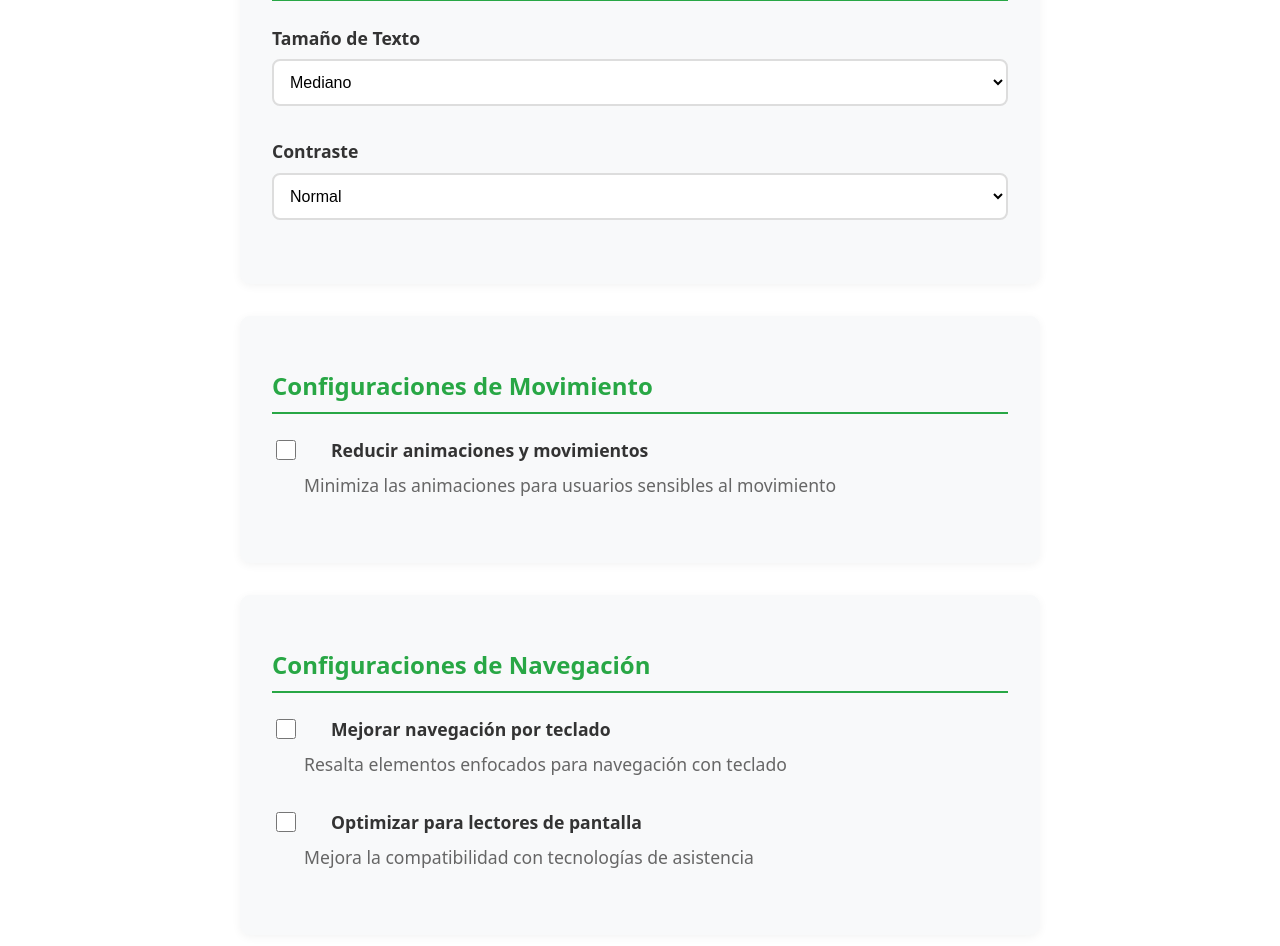
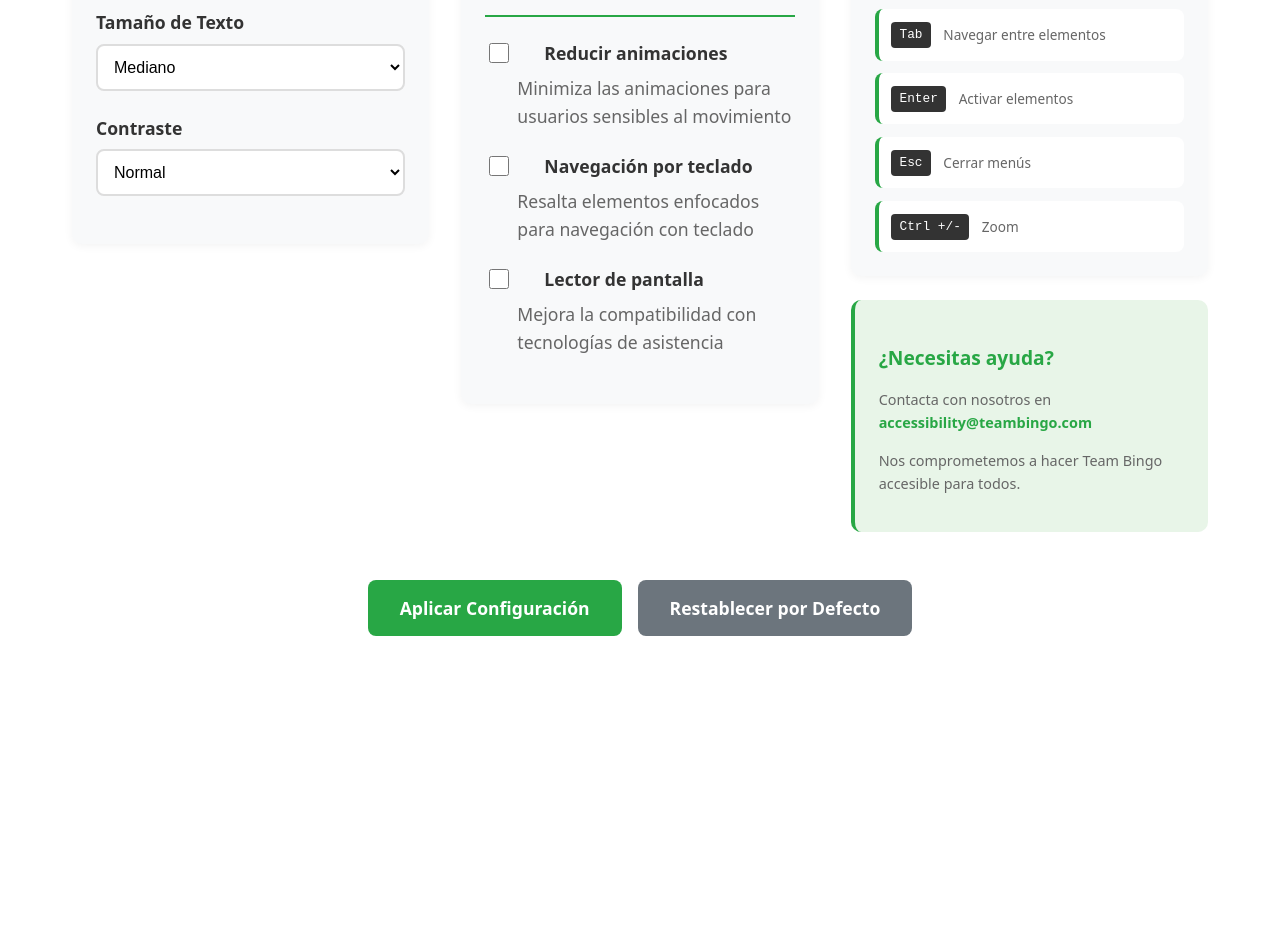
Before and after one commit to candeladavila/Team-Bingo, a React (Vite) app in the folder client/: page /accessibility in a window 1280 px wide. Shown: the part 486-1432 px from the top of the page. After the commit the page ends 1234 px from the top, so only its background shows below. Built offline with nearby package versions, Linux system fonts and the light colour scheme.

Commit message:
changed display of the configuration page

```diff
--- a/client/src/pages/AccessibilityConfiguration.css
+++ b/client/src/pages/AccessibilityConfiguration.css
@@ -19,28 +19,41 @@
 }
 
 .accessibility-content {
-  max-width: 800px;
+  max-width: 1400px;
   margin: 0 auto;
+}
+
+.three-column-layout {
+  display: grid;
+  grid-template-columns: 1fr 1fr 1fr;
+  gap: 2rem;
+  margin-bottom: 3rem;
+}
+
+.config-column {
+  display: flex;
+  flex-direction: column;
+  gap: 1.5rem;
 }
 
 .config-section {
   background: #f8f9fa;
-  padding: 2rem;
+  padding: 1.5rem;
   border-radius: 10px;
-  margin-bottom: 2rem;
   box-shadow: 0 2px 10px rgba(0, 0, 0, 0.05);
+  height: fit-content;
 }
 
 .config-section h2 {
   color: #28a745;
-  font-size: 1.5rem;
+  font-size: 1.3rem;
   margin-bottom: 1.5rem;
   border-bottom: 2px solid #28a745;
   padding-bottom: 0.5rem;
 }
 
 .config-group {
-  margin-bottom: 2rem;
+  margin-bottom: 1.5rem;
 }
 
 .config-label {
@@ -96,17 +109,17 @@
   font-weight: normal;
 }
 
-.shortcuts-grid {
-  display: grid;
-  grid-template-columns: repeat(auto-fit, minmax(250px, 1fr));
-  gap: 1rem;
+.shortcuts-list {
+  display: flex;
+  flex-direction: column;
+  gap: 0.8rem;
 }
 
 .shortcut-item {
   display: flex;
   align-items: center;
-  gap: 1rem;
-  padding: 1rem;
+  gap: 0.8rem;
+  padding: 0.8rem;
   background: white;
   border-radius: 8px;
   border-left: 4px solid #28a745;
@@ -115,17 +128,17 @@
 .shortcut-key {
   background: #333;
   color: white;
-  padding: 0.3rem 0.6rem;
+  padding: 0.2rem 0.5rem;
   border-radius: 4px;
   font-family: monospace;
-  font-size: 0.9rem;
+  font-size: 0.8rem;
   white-space: nowrap;
   min-width: fit-content;
 }
 
 .shortcut-description {
   color: #666;
-  font-size: 0.95rem;
+  font-size: 0.85rem;
 }
 
 .config-actions {
@@ -170,21 +183,22 @@
 
 .accessibility-info {
   background: #e8f5e8;
-  padding: 2rem;
+  padding: 1.5rem;
   border-radius: 10px;
   border-left: 4px solid #28a745;
 }
 
-.accessibility-info h2 {
+.accessibility-info h3 {
   color: #28a745;
-  font-size: 1.5rem;
+  font-size: 1.2rem;
   margin-bottom: 1rem;
 }
 
 .accessibility-info p {
   color: #333;
-  line-height: 1.6;
-  margin-bottom: 1rem;
+  line-height: 1.5;
+  margin-bottom: 0.8rem;
+  font-size: 0.9rem;
 }
 
 .accessibility-info a {
@@ -227,17 +241,29 @@ body.keyboard-navigation *:focus {
   outline-offset: 2px !important;
 }
 
+@media (max-width: 1200px) {
+  .three-column-layout {
+    grid-template-columns: 1fr 1fr;
+    gap: 1.5rem;
+  }
+
+  .config-column:nth-child(3) {
+    grid-column: 1 / -1;
+  }
+}
+
 @media (max-width: 768px) {
   .accessibility-header h1 {
     font-size: 2rem;
   }
 
+  .three-column-layout {
+    grid-template-columns: 1fr;
+    gap: 1.5rem;
+  }
+
   .config-section {
     padding: 1.5rem;
-  }
-
-  .shortcuts-grid {
-    grid-template-columns: 1fr;
   }
 
   .config-actions {
@@ -254,4 +280,8 @@ body.keyboard-navigation *:focus {
   .page-container {
     padding: 1rem;
   }
+
+  .accessibility-content {
+    max-width: 100%;
+  }
 }
--- a/client/src/pages/AccessibilityConfiguration.jsx
+++ b/client/src/pages/AccessibilityConfiguration.jsx
@@ -79,6 +79,9 @@ function AccessibilityConfiguration() {
       </div>
 
       <div className="accessibility-content">
+        <div className="three-column-layout">
+          {/* Columna 1: Configuraciones Visuales */}
+          <div className="config-column">
             <div className="config-section">
               <h2>Configuraciones Visuales</h2>
 
@@ -114,9 +117,12 @@ function AccessibilityConfiguration() {
                 </select>
               </div>
             </div>
+          </div>
 
+          {/* Columna 2: Configuraciones de Interacción */}
+          <div className="config-column">
             <div className="config-section">
-          <h2>Configuraciones de Movimiento</h2>
+              <h2>Configuraciones de Interacción</h2>
 
               <div className="config-group">
                 <label className="checkbox-label">
@@ -127,16 +133,12 @@ function AccessibilityConfiguration() {
                     className="config-checkbox"
                   />
                   <span className="checkmark"></span>
-              Reducir animaciones y movimientos
+                  Reducir animaciones
                 </label>
                 <p className="config-description">
                   Minimiza las animaciones para usuarios sensibles al movimiento
                 </p>
               </div>
-        </div>
-
-        <div className="config-section">
-          <h2>Configuraciones de Navegación</h2>
 
               <div className="config-group">
                 <label className="checkbox-label">
@@ -147,7 +149,7 @@ function AccessibilityConfiguration() {
                     className="config-checkbox"
                   />
                   <span className="checkmark"></span>
-              Mejorar navegación por teclado
+                  Navegación por teclado
                 </label>
                 <p className="config-description">
                   Resalta elementos enfocados para navegación con teclado
@@ -163,32 +165,47 @@ function AccessibilityConfiguration() {
                     className="config-checkbox"
                   />
                   <span className="checkmark"></span>
-              Optimizar para lectores de pantalla
+                  Lector de pantalla
                 </label>
                 <p className="config-description">
                   Mejora la compatibilidad con tecnologías de asistencia
                 </p>
               </div>
             </div>
+          </div>
 
+          {/* Columna 3: Atajos e Información */}
+          <div className="config-column">
             <div className="config-section">
               <h2>Atajos de Teclado</h2>
-          <div className="shortcuts-grid">
+              <div className="shortcuts-list">
                 <div className="shortcut-item">
                   <span className="shortcut-key">Tab</span>
                   <span className="shortcut-description">Navegar entre elementos</span>
                 </div>
                 <div className="shortcut-item">
-              <span className="shortcut-key">Enter / Espacio</span>
-              <span className="shortcut-description">Activar botones y enlaces</span>
+                  <span className="shortcut-key">Enter</span>
+                  <span className="shortcut-description">Activar elementos</span>
                 </div>
                 <div className="shortcut-item">
                   <span className="shortcut-key">Esc</span>
-              <span className="shortcut-description">Cerrar menús desplegables</span>
+                  <span className="shortcut-description">Cerrar menús</span>
                 </div>
                 <div className="shortcut-item">
-              <span className="shortcut-key">Ctrl + Plus/Minus</span>
-              <span className="shortcut-description">Aumentar/reducir zoom</span>
+                  <span className="shortcut-key">Ctrl +/-</span>
+                  <span className="shortcut-description">Zoom</span>
+                </div>
+              </div>
+            </div>
+
+            <div className="accessibility-info">
+              <h3>¿Necesitas ayuda?</h3>
+              <p>
+                Contacta con nosotros en <a href="mailto:accessibility@teambingo.com">accessibility@teambingo.com</a>
+              </p>
+              <p>
+                Nos comprometemos a hacer Team Bingo accesible para todos.
+              </p>
             </div>
           </div>
         </div>
@@ -207,18 +224,6 @@ function AccessibilityConfiguration() {
             Restablecer por Defecto
           </button>
         </div>
-
-        <div className="accessibility-info">
-          <h2>Información Adicional</h2>
-          <p>
-            Si tienes problemas de accesibilidad o necesitas asistencia adicional,
-            no dudes en contactarnos en <a href="mailto:accessibility@teambingo.com">accessibility@teambingo.com</a>
-          </p>
-          <p>
-            Nos comprometemos a hacer que Team Bingo sea accesible para todos los usuarios,
-            independientemente de sus capacidades o limitaciones.
-          </p>
-        </div>
       </div>
     </div>
   );
```
Lines whose indentation alone changed are shown as unchanged.
